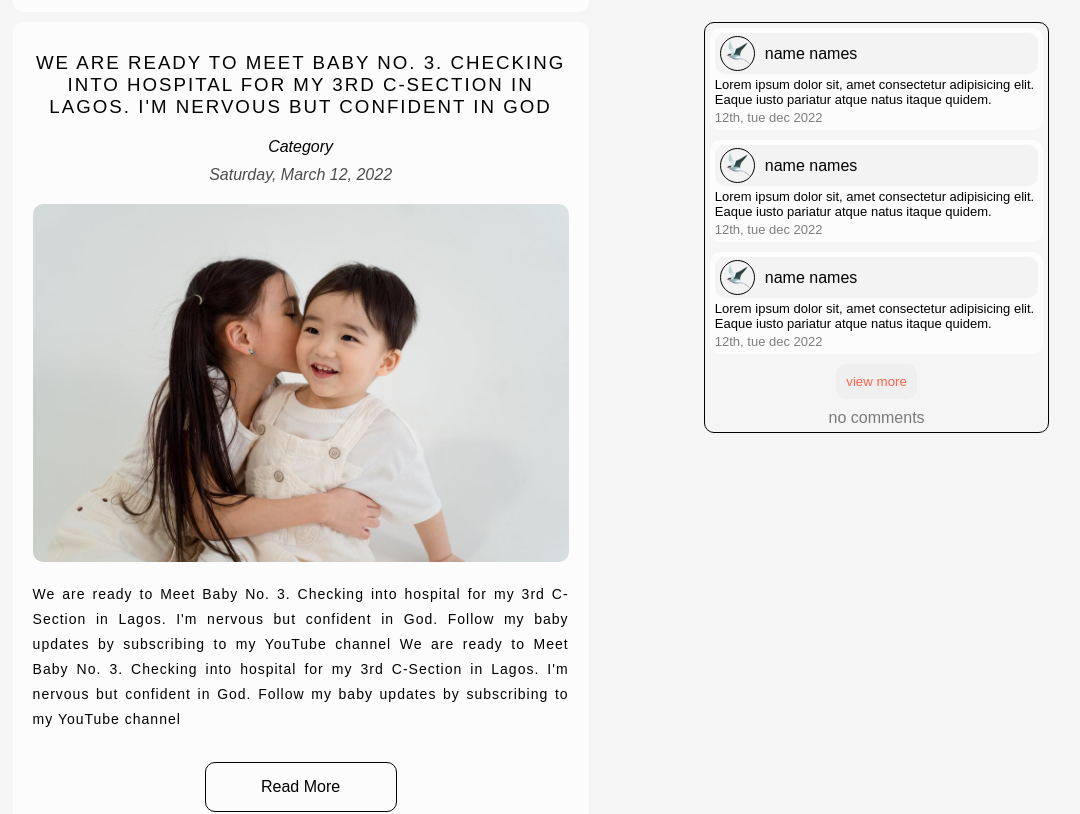
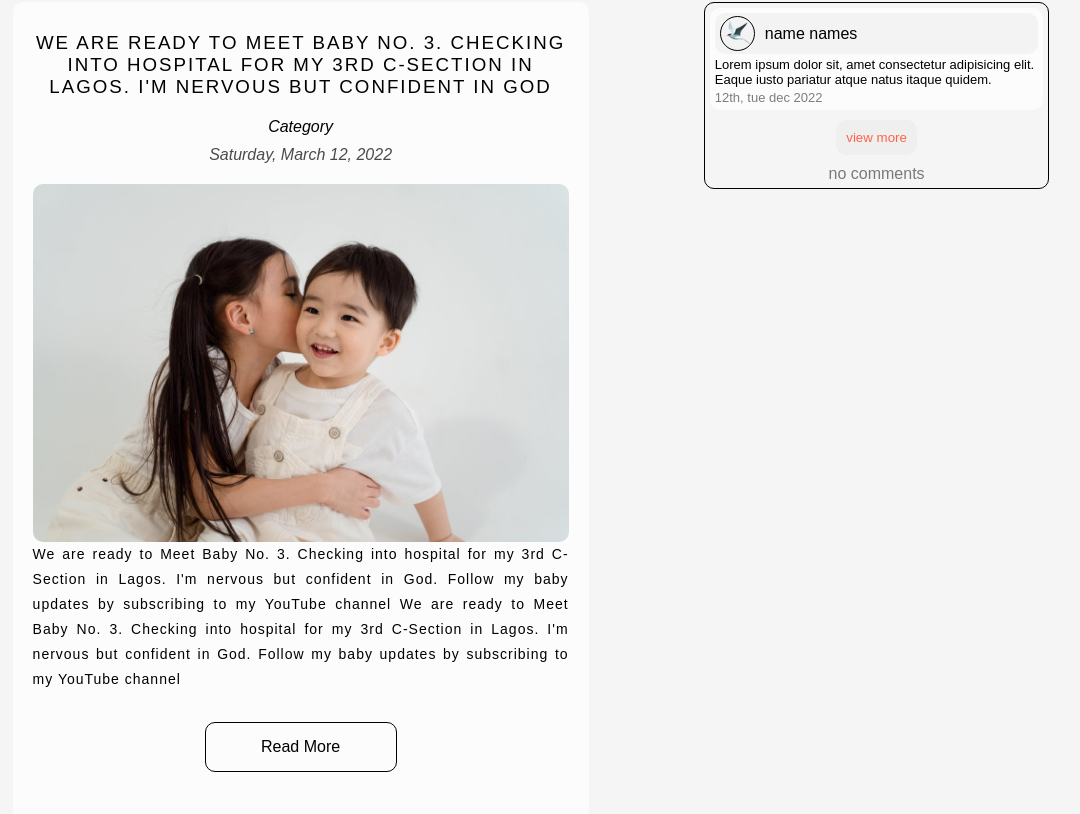
Before and after one commit to AlexChika/whisper, a Next.js app: page / in a window 1280 px wide. Shown: the part 1927-2741 px from the top of the page, without its empty margins (109-1189 px from the left). Built offline with nearby package versions, Linux system fonts and the light colour scheme.

Commit message:
app structure and html skeleton updated

```diff
--- a/components/SingleBlog.js
+++ b/components/SingleBlog.js
@@ -1,15 +1,16 @@
 import React from "react";
+import Link from "next/link";
 import styled from "styled-components";
 
 const SingleBlog = ({ id }) => {
   let comment = true;
   return (
     <Wrap comment={comment} className="posts mb-30">
-      <meta content={""} property="og:title" />
-      <meta content={""} property="og:description" />
+      <meta content="" property="og:title" />
+      <meta content="" property="og:description" />
       <meta content="article" property="og:type" />
-      <meta content={""} property="og:url" />
-      <meta content={""} property="og:site_name" />
+      <meta content="" property="og:url" />
+      <meta content="" property="og:site_name" />
       <meta content="" itemProp="image_url" />
       <article className="post bg  mb-10">
         <h3 className="mb-20" itemProp="name">
@@ -17,19 +18,19 @@ const SingleBlog = ({ id }) => {
           C-Section in Lagos. I'm nervous but confident in God
         </h3>
         <div class="post-header">
-          <span class="post-labels mb-10">
-            <a href="/" rel="tag">
+          <span className="post-labels mb-10">
+            <Link href="/" rel="tag">
               Category
-            </a>
+            </Link>
           </span>
-          <abbr class="date-header mb-20" itemprop="datePublished">
+          <abbr className="date-header mb-20" itemprop="datePublished">
             Saturday, March 12, 2022
           </abbr>
         </div>
-        <div class="post-body" id="" itemprop="description articleBody">
-          <a className="mb-20" href="link to image">
-            <img src="/whisper5.jpeg" alt="" />
-          </a>
+        <div className="post-body" id="" itemProp="description articleBody">
+          <Link className="mb-20" href="link to image">
+            <img src="/whisper5.jpeg" alt="image" />
+          </Link>
           <p className="text mb-30">
             We are ready to Meet Baby No. 3. Checking into hospital for my 3rd
             C-Section in Lagos. I'm nervous but confident in God. Follow my baby
@@ -41,7 +42,7 @@ const SingleBlog = ({ id }) => {
         </div>
         <div className="post-footer">
           <span className="mb-30 border">
-            <a href="">Read More</a>
+            <Link href="">Read More</Link>
           </span>
           <div className="post-share">
             <span>Share</span>
@@ -56,7 +57,7 @@ const SingleBlog = ({ id }) => {
           </div>
         </div>
       </article>
-      <article className={`comment-con border mb-30 `}>
+      <article className={`comment-con border mb-30`}>
         <h3 className={`no-comment ${comment ? "show" : ""}`}>
           <span style={{ display: "block", textAlign: "center" }}>😔😔😔</span>
           No Comments
@@ -77,37 +78,6 @@ const SingleBlog = ({ id }) => {
               <span className="comment-time">12th, tue dec 2022</span>
             </div>
           </div>
-          <div className={`mb-10 bg comment ${comment ? "show" : ""}`}>
-            <div className="comment-header bg-p">
-              <figure className="border">
-                <img src="/bird-32.png" alt="profile pic" />
-              </figure>
-              <span>name names</span>
-            </div>
-            <p>
-              Lorem ipsum dolor sit, amet consectetur adipisicing elit. Eaque
-              iusto pariatur atque natus itaque quidem.
-            </p>
-            <div className="comment-footer">
-              <span className="comment-time">12th, tue dec 2022</span>
-            </div>
-          </div>
-          <div className={`mb-10 bg comment ${comment ? "show" : ""}`}>
-            <div className="comment-header bg-p">
-              <figure className="border">
-                <img src="/bird-32.png" alt="profile pic" />
-              </figure>
-              <span>name names</span>
-            </div>
-            <p>
-              Lorem ipsum dolor sit, amet consectetur adipisicing elit. Eaque
-              iusto pariatur atque natus itaque quidem.
-            </p>
-            <div className="comment-footer">
-              <span className="comment-time">12th, tue dec 2022</span>
-            </div>
-          </div>
-
           <button className={` ${comment ? "show" : ""}`}>view more</button>
         </div>
         <span className="comment-count">no comments</span>
```
